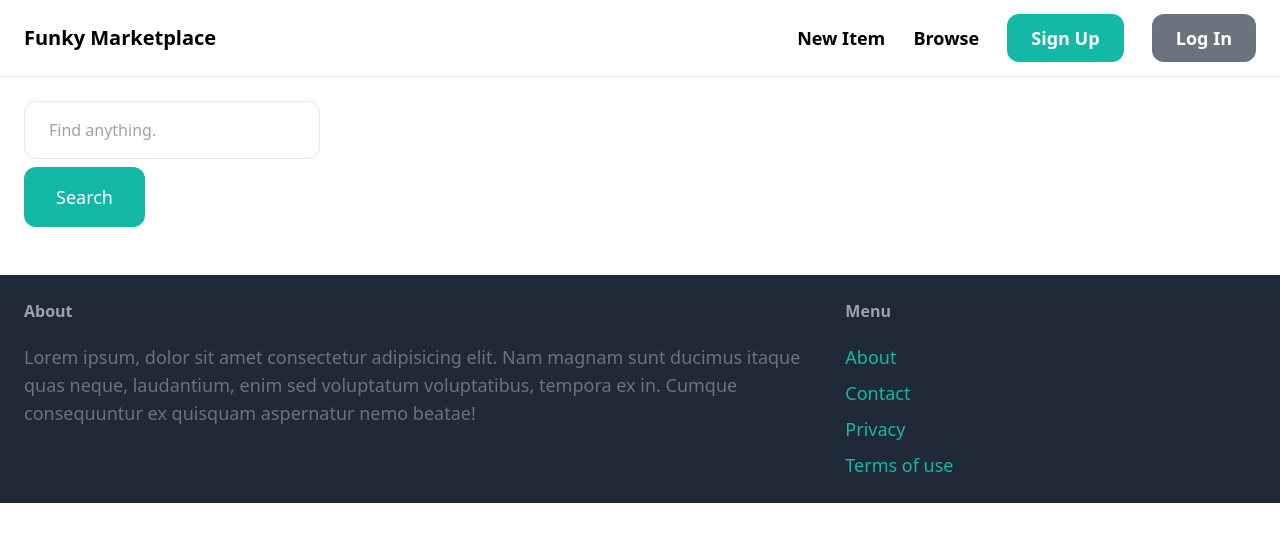
After one commit to cdavidstefan/djangoMarketplace, a Django app: page /items/ in a window 1280 px wide. The commit adds this page. Shown: the top 542 px of the page. Run offline with Django 5.2, Linux system fonts and the light colour scheme; data that the repository does not hold is empty; some libraries are stand-ins or nearby versions.

Commit message:
editForm

```diff
--- a/Marketplace/core/templates/core/base.html
+++ b/Marketplace/core/templates/core/base.html
@@ -15,7 +15,7 @@
 
         <div class="space-x-6">
             <a href="{% url 'item:new' %}" class="text-lg font-semibold hover:text-gray-500">New Item</a>
-            <a href="#" class="text-lg font-semibold hover:text-gray-500">Browse</a>
+            <a href="{% url 'item:items' %}" class="text-lg font-semibold hover:text-gray-500">Browse</a>
 
             {% if request.user.is_authenticated %}
                 <a href="" class="px-6 py-3 text-lg font-semibold bg-teal-500 text-white rounded-xl hover:bg-gray-700">Inbox</a>
--- a/Marketplace/item/forms.py
+++ b/Marketplace/item/forms.py
@@ -3,6 +3,25 @@ from django import forms
 from .models import Item
 
 INPUT_CLASSES = 'w-full py-4 px-6 rounded-xl border'
+
+class editItemForm(forms.ModelForm):
+    class Meta:
+        model = Item
+        fields = ('name', 'description', 'price', 'image', 'is_sold')
+        widgets = {
+            'name': forms.TextInput(attrs = {
+                'class': INPUT_CLASSES
+            }),
+            'description': forms.Textarea(attrs = {
+                'class': INPUT_CLASSES
+            }),
+            'price': forms.TextInput(attrs = {
+                'class': INPUT_CLASSES
+            }),
+            'image': forms.FileInput(attrs = {
+                'class': INPUT_CLASSES
+            })
+        }
 
 class newItemForm(forms.ModelForm):
     class Meta:
--- a/Marketplace/item/templates/item/detail.html
+++ b/Marketplace/item/templates/item/detail.html
@@ -26,7 +26,7 @@
             <div class="mt-6 p-6 bg-white rounded-lx">
                 <p>This is your item!</p>
 
-                <a href="" class="inline-block mt-6 px-6 py-3 text-lg font-semibold bg-teal-500 text-white rounded-xl">Edit</a>
+                <a href="{% url 'item:edit' item.id %}" class="inline-block mt-6 px-6 py-3 text-lg font-semibold bg-teal-500 text-white rounded-xl">Edit</a>
                 <a href="{% url 'item:delete' item.id %}" class="inline-block mt-6 px-6 py-3 text-lg font-semibold bg-red-500 text-white rounded-xl">Delete</a>
             </div>
         {% else %}
--- /dev/null
+++ b/Marketplace/item/templates/item/items.html
@@ -0,0 +1,34 @@
+{% extends "core/base.html" %}
+
+{% block title %} Items {% endblock %}
+
+{% block content %}
+    <div class="pb-6 grid grid-cols-4 gap-4">
+        <div class="col-span-1">
+            <form method="get" action="{% url 'item:items' %}">
+                <input name="query" class="w-full py-4 px-6 border rounded-xl" type="text" value="{{ query }}" placeholder="Find anything.">
+
+                <button class="mt-2 py-4 px-8 text-lg bg-teal-500 text-white rounded-xl">Search</button>
+            </form>
+        </div>
+
+        <div class="col-span-3">
+            <div class="grid grid-cols-3 gap-3">
+                {% for item in items %}
+                    <div>
+                        <a href="{% url 'item:detail' item.id %}">
+                            <div>
+                                <img src="{{ item.image.url }}" class="rounded-t-xl">
+                            </div>
+
+                            <div class="p-6 bg-white rounded-b-xl">
+                                <h2 class="text-2xl">{{ item.name }}</h2>
+                                <p class="text-gray-500">Price: {{ item.price }}</p>
+                            </div>
+                        </a>
+                    </div>
+                {% endfor %}
+            </div>
+        </div>
+    </div>
+{% endblock %}
--- a/Marketplace/item/urls.py
+++ b/Marketplace/item/urls.py
@@ -5,7 +5,9 @@ from . import views
 app_name = 'item'
 
 urlpatterns = [
+    path('', views.items, name='items'),
     path('new/', views.new, name='new'),
     path('<int:pk>/', views.details, name='detail'),
     path('<int:pk>/delete/', views.delete, name='delete'),
+    path('<int:pk>/edit/', views.edit, name='edit'),
 ]
--- a/Marketplace/item/views.py
+++ b/Marketplace/item/views.py
@@ -1,8 +1,15 @@
 from django.contrib.auth.decorators import login_required
 from django.shortcuts import get_object_or_404, redirect, render
 
-from .forms import newItemForm
+from .forms import newItemForm, editItemForm
 from .models import Item
+
+def items(request):
+    items = Item.objects.filter(is_sold = False)
+
+    return render(request, 'item/items.html', {
+        'items': items,
+    })
 
 def details(request, pk):
     item = get_object_or_404(Item, pk=pk)
@@ -33,6 +40,24 @@ def new(request):
     })
 
 @login_required
+def edit(request, pk):
+    item = get_object_or_404(Item, pk = pk, created_by = request.user)
+    if request.method == 'POST':
+        form = editItemForm(request.POST, request.FILES, instance = item)
+
+        if form.is_valid():
+            form.save()
+
+            return redirect('item:detail', pk = item.id)
+    else:
+        form = editItemForm(instance = item)
+
+    return render(request, 'item/form.html', {
+        'form': form,
+        'title': 'Edit Item',
+    })
+
+@login_required
 def delete(request, pk):
     item = get_object_or_404(Item, pk = pk, created_by = request.user)
     item.delete()
```
